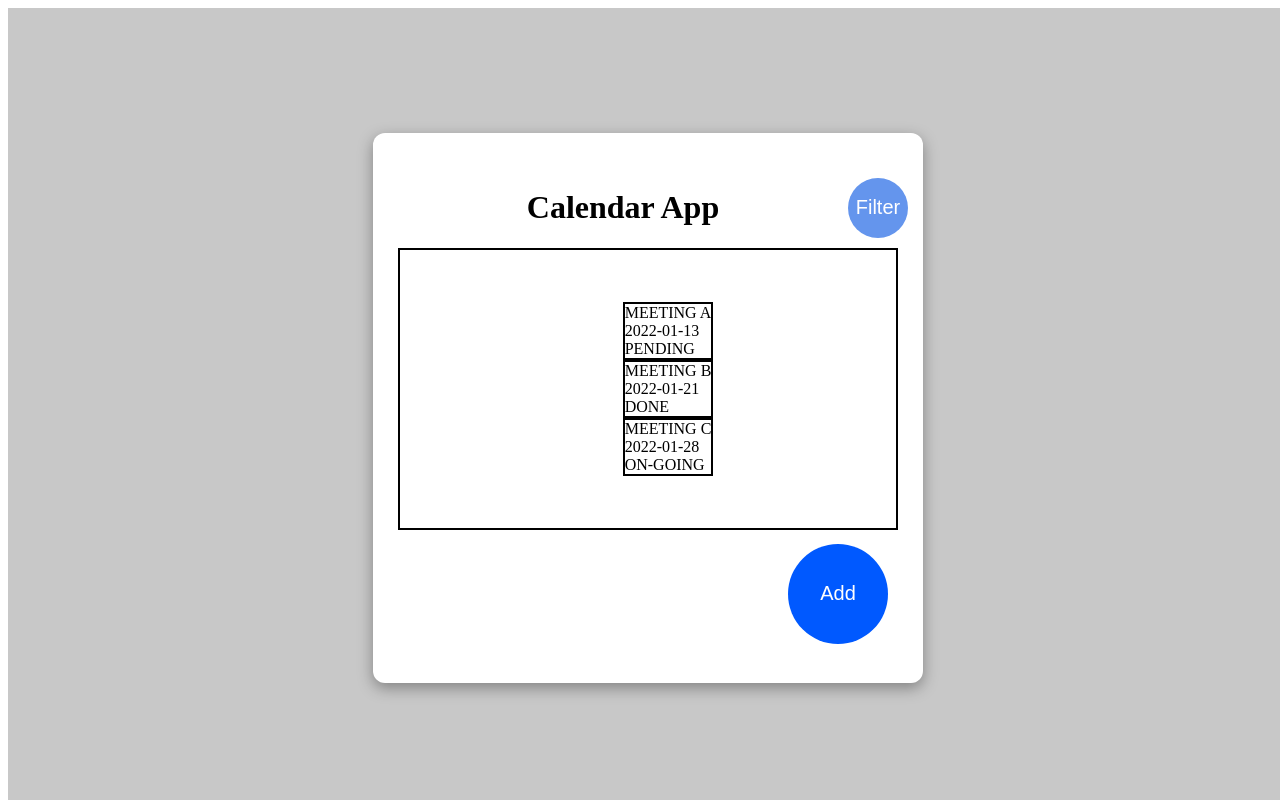
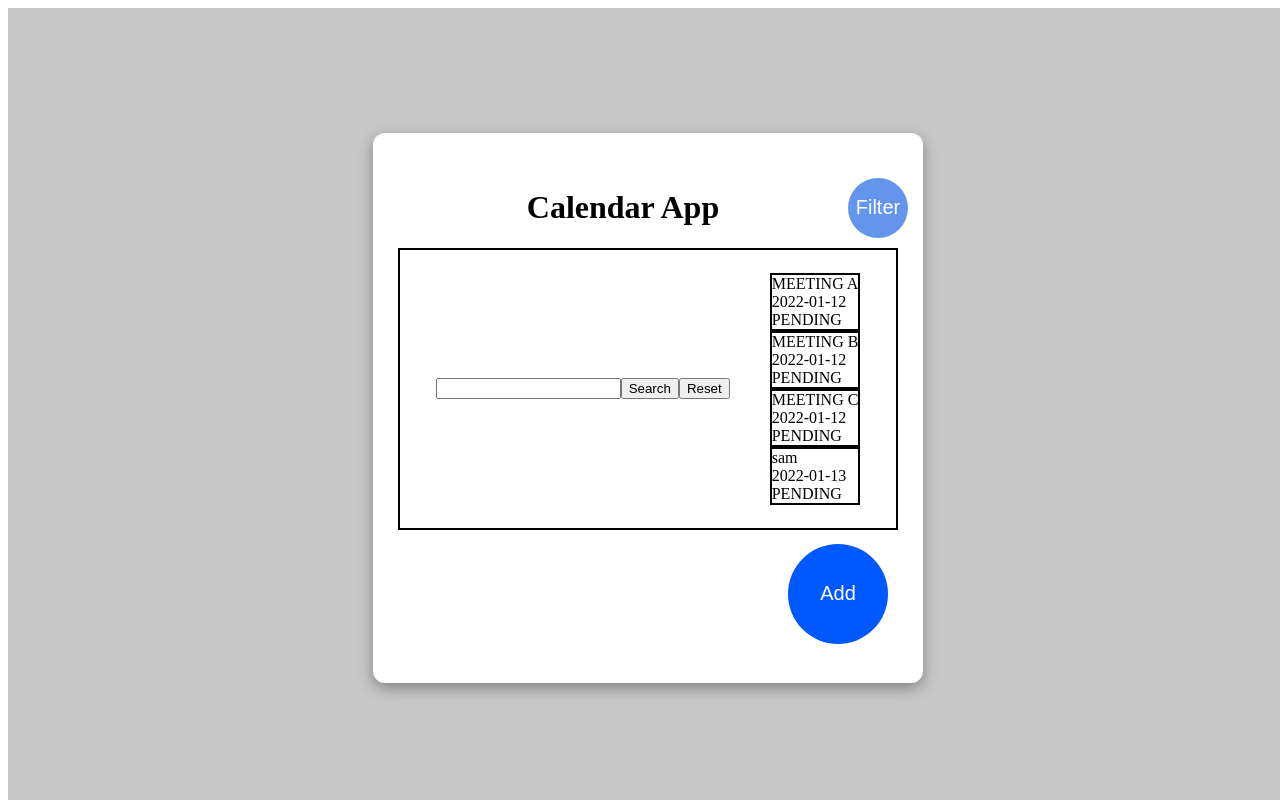
Before and after one commit to samgerrick01/calendar-app-v3, a React (Create React App) app: page / in a window 1280 px wide. Built offline with nearby package versions, Linux system fonts and the light colour scheme; data requests are answered from the project's data file.

Commit message:
Update some codes

```diff
--- a/db.json
+++ b/db.json
@@ -1,22 +1,28 @@
 {
   "meetings": [
     {
+      "id": "6jkeg9lZciXJx09MvNl8W",
       "meetingTitle": "MEETING A",
-      "meetingDate": "2022-01-13",
-      "meetingStatus": "PENDING",
-      "id": 4
+      "meetingDate": "2022-01-12",
+      "meetingStatus": "PENDING"
     },
     {
+      "id": "FsMcWlXSjVF42hSXjq7bS",
       "meetingTitle": "MEETING B",
-      "meetingDate": "2022-01-21",
-      "meetingStatus": "DONE",
-      "id": 5
+      "meetingDate": "2022-01-12",
+      "meetingStatus": "PENDING"
     },
     {
+      "id": "4H0fEq-exg-z8IHBW0ccq",
       "meetingTitle": "MEETING C",
-      "meetingDate": "2022-01-28",
-      "meetingStatus": "ON-GOING",
-      "id": 6
+      "meetingDate": "2022-01-12",
+      "meetingStatus": "PENDING"
+    },
+    {
+      "id": "-ZHvxxius7_EtEcYoC_po",
+      "meetingTitle": "sam",
+      "meetingDate": "2022-01-13",
+      "meetingStatus": "PENDING"
     }
   ]
 }
--- a/src/components/pages/CreatePage.js
+++ b/src/components/pages/CreatePage.js
@@ -3,10 +3,12 @@ import "../style/Page.css";
 import { useNavigate } from "react-router-dom";
 import { addMeeting } from "../redux/action/action";
 import { useDispatch } from "react-redux";
+import { nanoid } from "nanoid";
 
 function CreatePage() {
   //STATE
   const [state, setState] = useState({
+    id: nanoid(),
     meetingTitle: "",
     meetingDate: "",
     meetingStatus: "",
--- a/src/components/pages/HomePage.js
+++ b/src/components/pages/HomePage.js
@@ -1,13 +1,23 @@
-import React, { useEffect } from "react";
+import React, { useEffect, useState } from "react";
 import "../style/Page.css";
 import { useSelector, useDispatch } from "react-redux";
-import { loadMeetings } from "../redux/action/action";
+import { loadMeetings, searchMeeting } from "../redux/action/action";
 import { useNavigate, Link } from "react-router-dom";
 
 function HomePage() {
   const { meetings } = useSelector((state) => ({ ...state.data }));
+  const [value, setValue] = useState("");
   let dispatch = useDispatch();
   let navigate = useNavigate();
+
+  const handleSearch = async (e) => {
+    e.preventDefault();
+    dispatch(searchMeeting(value));
+  };
+  const handleReset = () => {
+    loadMeetings();
+  };
+
   useEffect(() => {
     dispatch(loadMeetings());
   }, [meetings]);
@@ -19,6 +29,14 @@ function HomePage() {
           <button>Filter</button>
         </div>
         <div className="body">
+          <input
+            type="text"
+            value={value}
+            onChange={(e) => setValue(e.target.value)}
+            name="search"
+          />
+          <button onClick={handleSearch}>Search</button>
+          <button onClick={() => handleReset()}>Reset</button>
           <ul className="ul-list">
             {meetings &&
               meetings.map((meeting) => {
--- a/src/components/redux/action/action.js
+++ b/src/components/redux/action/action.js
@@ -21,6 +21,11 @@ const getMeeting = (meeting) => ({
 
 const meetingDeleted = () => ({
   type: types.DELETE_MEETING,
+});
+
+const meetingSearch = (meeting) => ({
+  type: types.SEARCH_MEETING,
+  payload: meeting,
 });
 
 export const loadMeetings = () => {
@@ -84,3 +89,15 @@ export const deleteMeetings = (id) => {
       .catch((error) => console.log(error));
   };
 };
+
+export const searchMeeting = (meeting) => {
+  return function (dispatch) {
+    axios
+      .get(`${process.env.REACT_APP_API}/${meeting}`)
+      .then((resp) => {
+        console.log("resp", resp);
+        dispatch(meetingSearch(resp.data));
+      })
+      .catch((error) => console.log(error));
+  };
+};
--- a/src/components/redux/action/actionTypes.js
+++ b/src/components/redux/action/actionTypes.js
@@ -3,3 +3,4 @@ export const ADD_MEETING = "ADD_MEETING";
 export const UPDATE_MEETING = "UPDATE_MEETING";
 export const GETSINGLE_MEETING = "GETSINGLE_MEETING";
 export const DELETE_MEETING = "DELETE_MEETING";
+export const SEARCH_MEETING = "SEARCH_MEETING";
--- a/src/components/redux/reducer/reducer.js
+++ b/src/components/redux/reducer/reducer.js
@@ -22,6 +22,7 @@ const meetingsReducer = (state = initialState, action) => {
         loading: false,
       };
     case types.GETSINGLE_MEETING:
+    case types.SEARCH_MEETING:
       return {
         ...state,
         meeting: action.payload,
```
